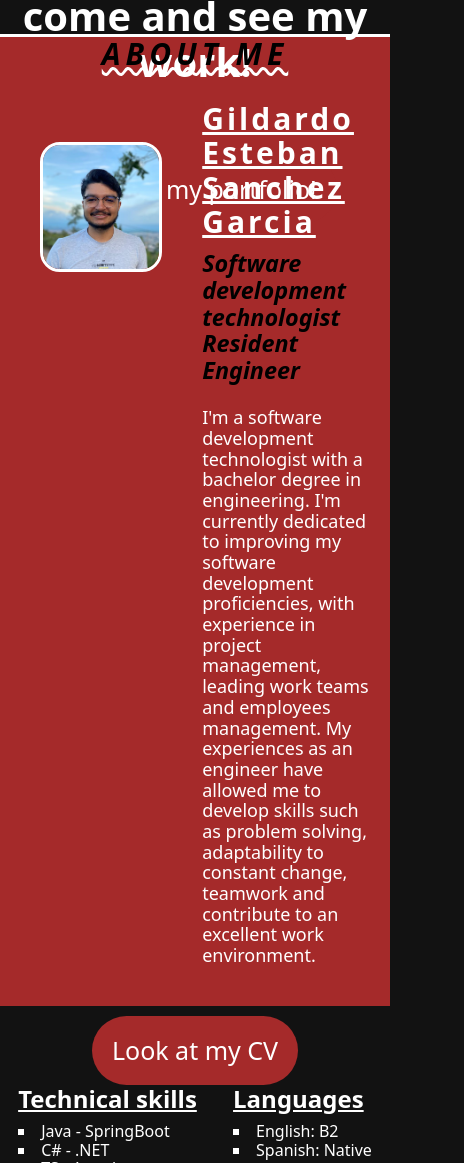
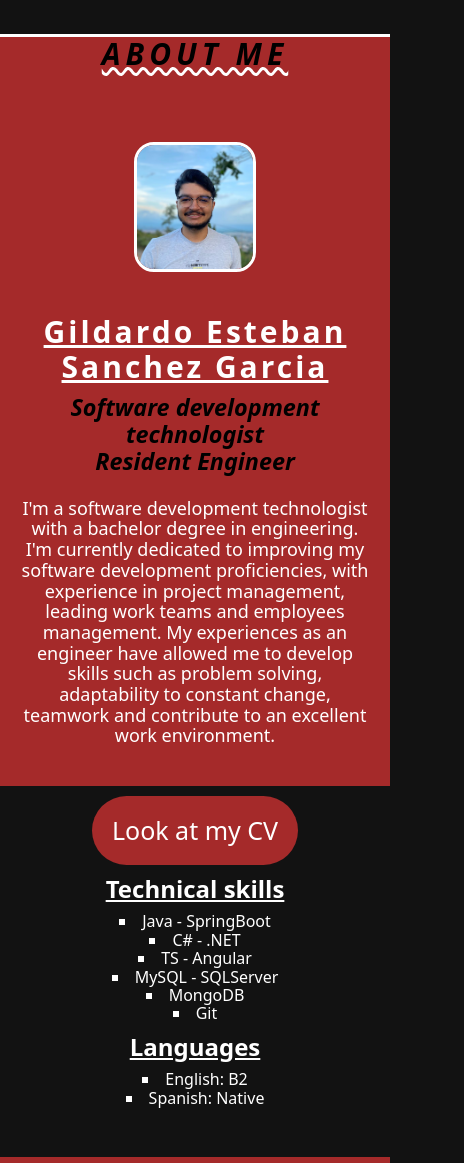
Before and after one commit to Exloz/C1-T9-Portfolio-Esteban-Sanchez, a website: page portfolio-ts/index.html in a window 390 px wide. Shown: the part 837-2000 px from the top of the page, 464 px wide, since content can reach past the window. Drawn offline with Linux system fonts and the light colour scheme; files whose address does not match are found by name.

Commit message:
Add responsive to about me view

```diff
--- a/portfolio-ts/index.html
+++ b/portfolio-ts/index.html
@@ -77,7 +77,7 @@
         </div>
 
         <section class="about-me__skills">
-          <article>
+          <article class="about.me__item-skill">
             <h2>Technical skills</h2>
             <ul>
               <li>Java - SpringBoot</li>
@@ -88,7 +88,7 @@
               <li>Git</li>
             </ul>
           </article>
-          <article>
+          <article class="about.me__item-skill">
             <h2>Languages</h2>
             <ul>
               <li>English: B2</li>
--- a/portfolio-ts/src/css/aboutme/aboutme.css
+++ b/portfolio-ts/src/css/aboutme/aboutme.css
@@ -88,7 +88,7 @@
   justify-content: space-around;
 
   h2 {
-    padding-bottom: 10px;
+    padding-block: 10px;
     text-decoration: underline;
   }
   li {
--- a/portfolio-ts/src/css/index.css
+++ b/portfolio-ts/src/css/index.css
@@ -25,7 +25,7 @@ html {
   text-align: center;
 }
 
-@media screen and (max-width: 720px) {
+@media screen and (max-width: 730px) {
   .projects {
     display: block;
     width: 80%;
@@ -33,4 +33,31 @@ html {
   .projects__item {
     width: 100%;
   }
+
+  .about-me__information {
+    display: block;
+    text-align: center;
+  }
+  .about-me__description {
+    width: 100% !important;
+    display: flex;
+    flex-direction: column;
+    text-align: center;
+    justify-content: center;
+    align-items: center;
+  }
+
+  .about-me__skills {
+    width: 100%;
+    display: block;
+    text-align: center;
+  }
+  .introduction h3 {
+    font-size: 50px;
+  }
+  .introduction h2,
+  .introduction span,
+  .introduction a {
+    font-size: 20px;
+  }
 }
```
